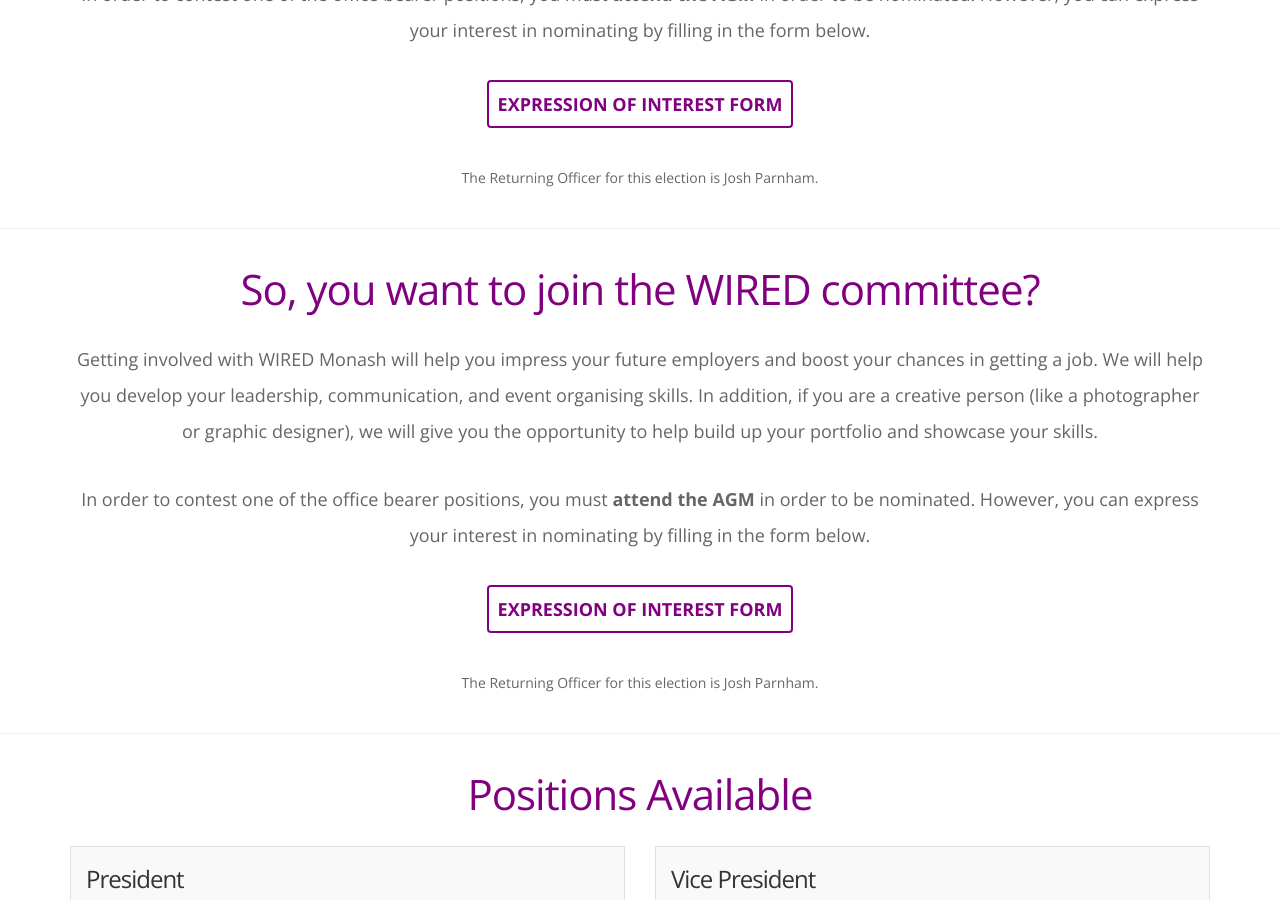
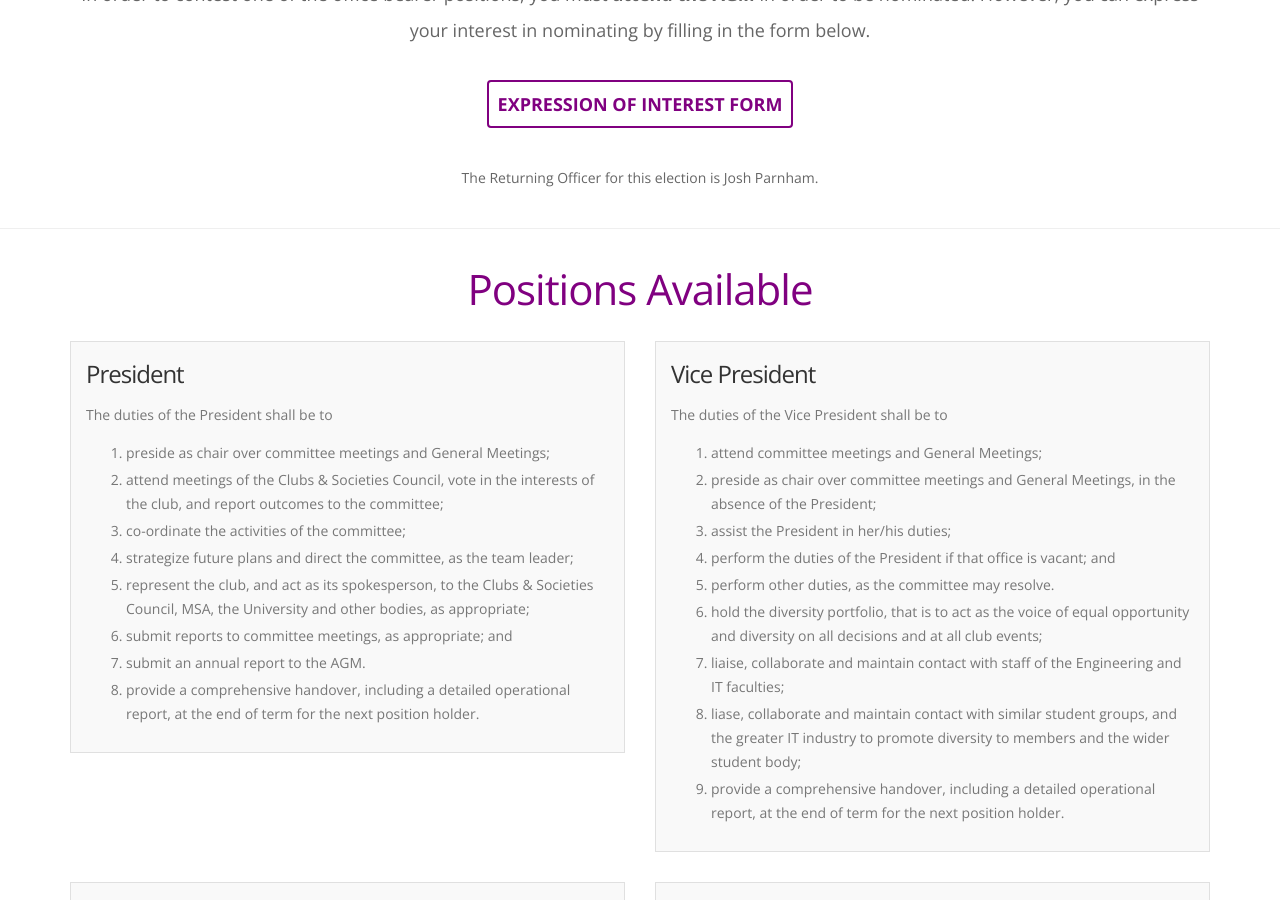
Before and after one commit to wiredmonash/wiredmonash.github.io, a Jekyll site: the page built from agm-2016/election.html, in a window 1280 px wide and 900 px high, scrolled down 674 px. Built offline with Jekyll 4.4.1, drawn with Linux system fonts in a browser that asks for light colours; nearby versions of some CDN libraries.

Commit message:
Remove duplicate election section

```diff
--- a/agm-2016/election.html
+++ b/agm-2016/election.html
@@ -4,30 +4,6 @@
 slug: agm-2016
 section: election
 ---
-
-<div id="election-info" class="agm-element">
-  <div class="container">
-    <div class="row">
-      <div class="col-md-12">
-        <p class="headline">So, you want to join the WIRED committee?</p>
-        <p class="center">
-          Getting involved with WIRED Monash will help you impress your future employers and boost your chances in getting a job.
-          We will help you develop your leadership, communication, and event organising skills. In addition, if you are a creative
-          person (like a photographer or graphic designer), we will give you the opportunity to help build up your portfolio and
-          showcase your skills.
-        </p>
-        <p class="center">
-          In order to contest one of the office bearer positions, you must <strong>attend the AGM</strong> in order to be nominated. However, you
-          can express your interest in nominating by filling in the form below.
-        </p>
-        <p class="center">
-          <a class="btn" href="https://goo.gl/forms/0YFsokUxSXuHvZkI3">Expression of Interest Form</a>
-        </p>
-        <p class="mini center">The Returning Officer for this election is Josh Parnham.</p>
-      </div>
-    </div>
-  </div>
-</div>
 
 <div id="election-info" class="agm-element">
   <div class="container">
```
